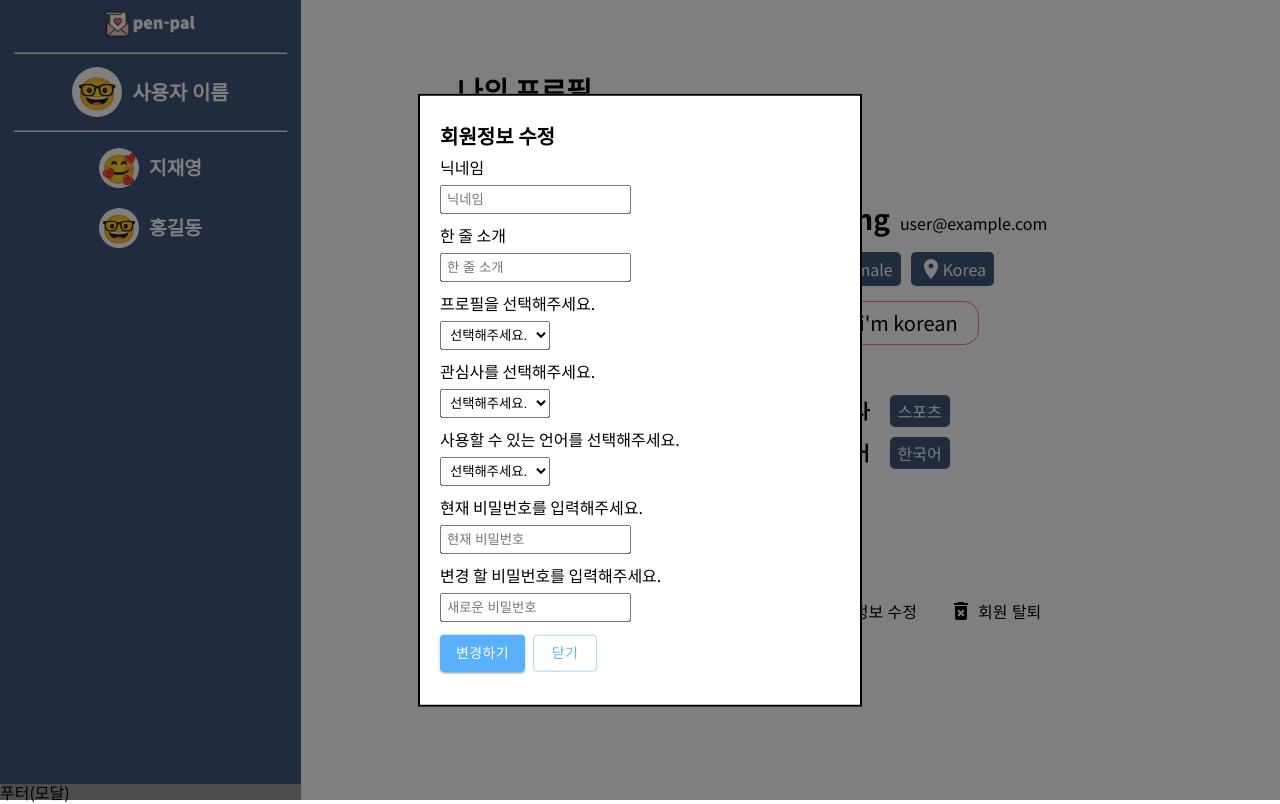
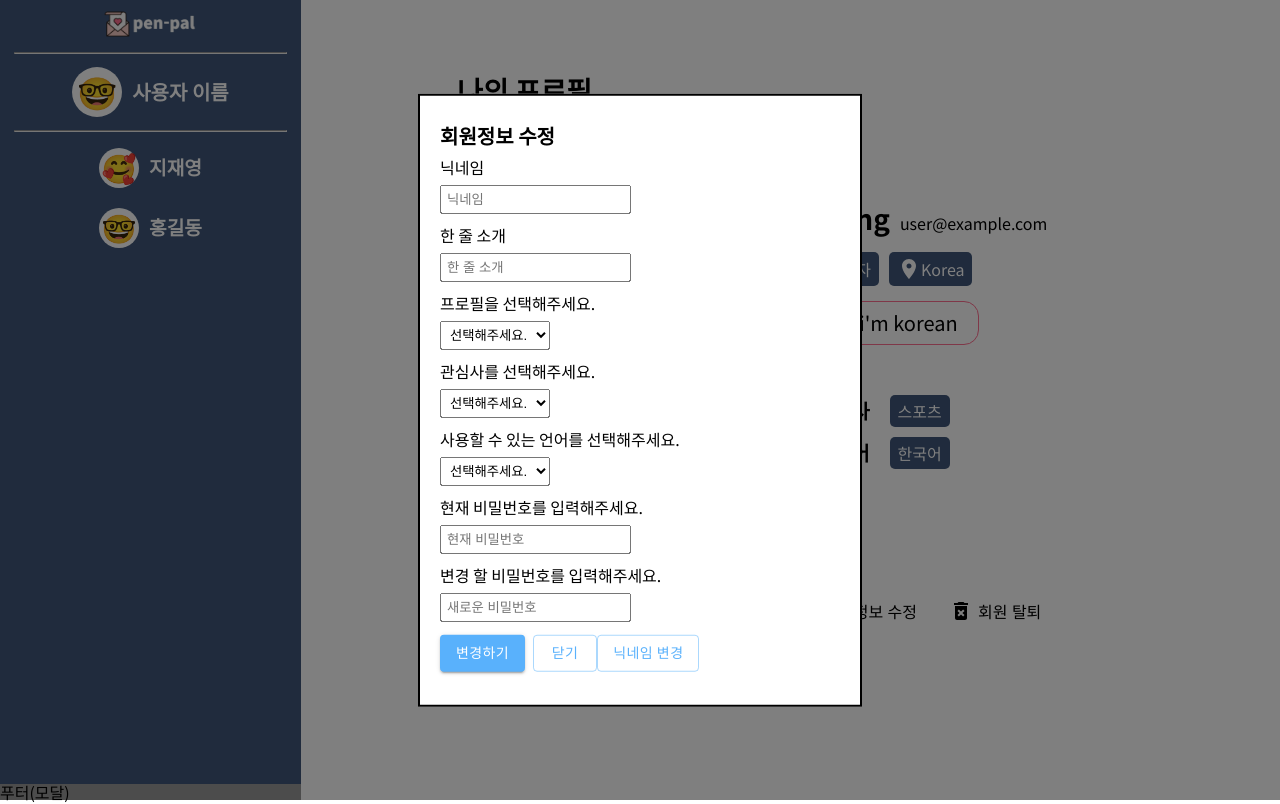
Before and after one commit to nowirte/MaeilMail, a React (Create React App) app in the folder client/: page /mypage in a window 1280 px wide. Both pictures are taken after a click on the button "회원정보 수정". Built offline with nearby package versions, Linux system fonts and the light colour scheme.

Commit message:
[#36] test: 회원정보 수정 기능 테스트 코드(redux 사용)

```diff
--- a/client/src/pages/MyPage/User.jsx
+++ b/client/src/pages/MyPage/User.jsx
@@ -1,5 +1,6 @@
 import React from 'react';
 import styled from 'styled-components';
+import { useSelector } from 'react-redux';
 import FemaleIcon from '@mui/icons-material/Female';
 import LocationOnIcon from '@mui/icons-material/LocationOn';
 import AdditionalUserInfoArea from './AdditionalUserInfo';
@@ -60,36 +61,31 @@ const Introduction = styled.div`
 `;
 
 const UserArea = () => {
-  const { email, nickname, gender, location, profileText } = {
-    email: 'user@example.com',
-    nickname: 'string',
-    gender: 'female',
-    location: 'Korea',
-    profileText: "hi! i'm korean",
-    profile_image: 'string',
-  };
+  const userData = useSelector(state => {
+    return state;
+  });
   return (
     <User>
       <Account>
-        <span className="userName">{nickname}</span>
-        <span className="userEmail">{email}</span>
+        <span className="userName">{userData.nickname}</span>
+        <span className="userEmail">{userData.email}</span>
       </Account>
       <Info>
         <div className="gender">
           <p>
             <FemaleIcon />
-            {gender}
+            {userData.gender === 'female' ? '여자' : '남자'}
           </p>
         </div>
         <div className="location">
           <p>
             <LocationOnIcon />
-            {location}
+            {userData.location}
           </p>
         </div>
       </Info>
       <Introduction>
-        <span>{profileText}</span>
+        <span>{userData.profileText}</span>
       </Introduction>
       <AdditionalUserInfoArea />
     </User>
--- a/client/src/pages/MyPage/UserInfoEdit.jsx
+++ b/client/src/pages/MyPage/UserInfoEdit.jsx
@@ -1,5 +1,6 @@
 import React, { useState } from 'react';
 import styled from 'styled-components';
+import { useDispatch } from 'react-redux';
 import EditIcon from '@mui/icons-material/Edit';
 import Modal from '@mui/material/Modal';
 import Button from '@mui/material/Button';
@@ -28,6 +29,8 @@ const UserInfoEditArea = () => {
   const handleClose = () => {
     setOpen(false);
   };
+
+  const dispatch = useDispatch();
 
   return (
     <div className="setting">
@@ -117,6 +120,17 @@ const UserInfoEditArea = () => {
                 >
                   닫기
                 </Button>
+                <Button
+                  type="button"
+                  variant="outlined"
+                  color="neutral"
+                  onClick={() => {
+                    dispatch({ type: 'EDITNICKNAME' });
+                    handleClose();
+                  }}
+                >
+                  닉네임 변경
+                </Button>
               </ThemeProvider>
             </form>
           </div>
--- a/client/src/pages/MyPage/index.js
+++ b/client/src/pages/MyPage/index.js
@@ -1,11 +1,38 @@
+/* eslint-disable default-param-last */
+/* eslint-disable no-unused-vars */
 import React from 'react';
+import { createStore } from 'redux';
+import { Provider } from 'react-redux';
 import UserArea from './User';
 import UserSignOutArea from './UserSignOut';
 import UserInfoEditArea from './UserInfoEdit';
 import { Wrapper, ProfileImg, Title, MyProfile } from './style';
 
+const initailState = {
+  email: 'user@example.com',
+  nickname: 'string',
+  gender: 'female',
+  location: 'Korea',
+  profileText: "hi! i'm korean",
+  profile_image: 'string',
+};
+
+const reducer = (state = initailState, action) => {
+  if (initailState === undefined) {
+    return { initailState };
+  }
+  const newState = { ...initailState };
+  if (action.type === 'EDITNICKNAME') {
+    newState.nickname = '재영이';
+  }
+  return newState;
+};
+
+const store = createStore(reducer);
+
 const MyPage = () => {
   return (
+    <Provider store={store}>
       <Wrapper>
         <Title>나의 프로필</Title>
         <MyProfile>
@@ -21,6 +48,7 @@ const MyPage = () => {
           </div>
         </MyProfile>
       </Wrapper>
+    </Provider>
   );
 };
 
```
Lines whose indentation alone changed are shown as unchanged.
